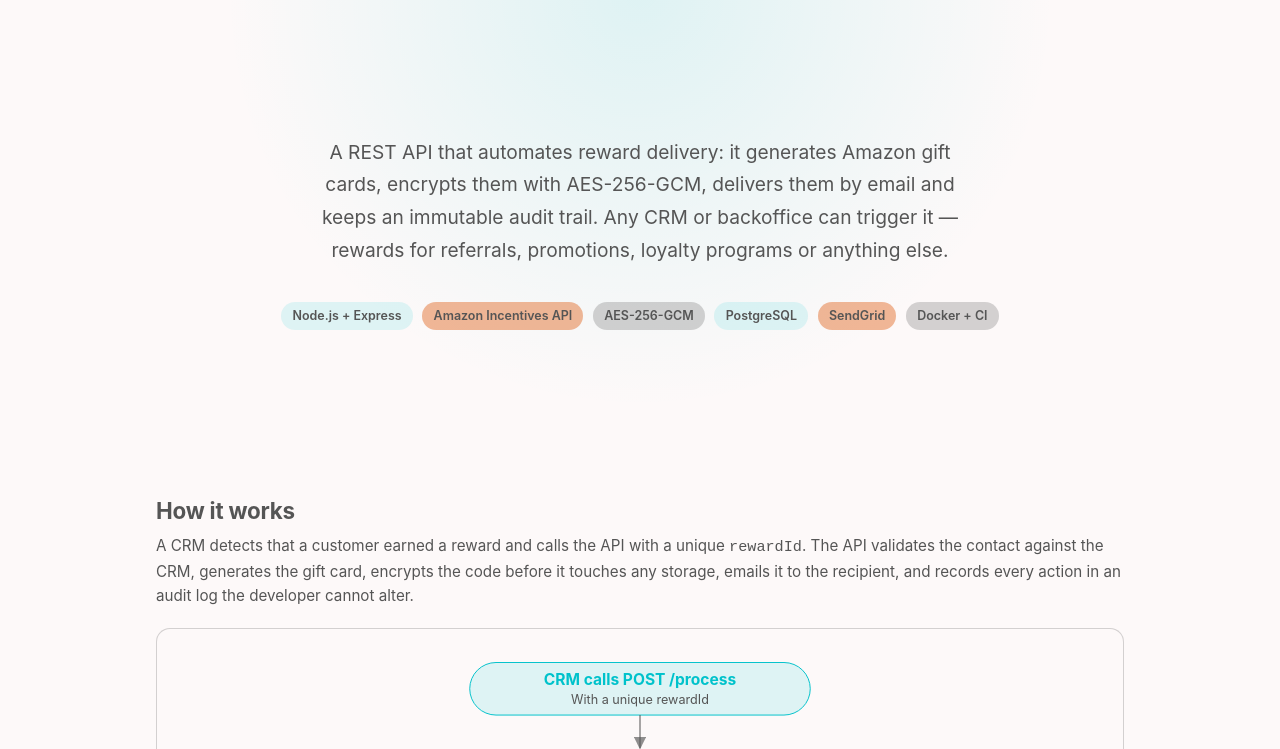
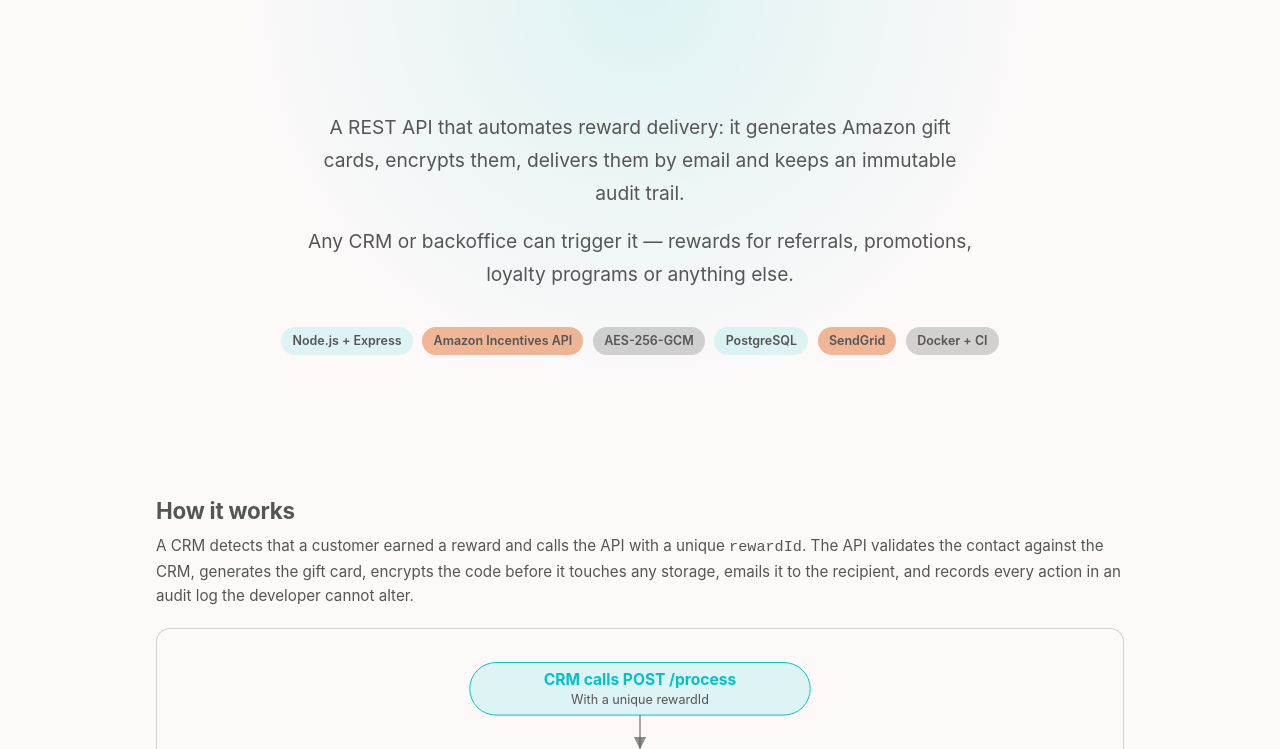
Before and after one commit to claudiavas/gift-cards-api-demo, a website: page public/index.html in a window 1280 px wide. Shown: the part 51-800 px from the top of the page. Drawn offline with Linux system fonts and the light colour scheme; no server answers.

Commit message:
refactor: simplificar texto del hero en dos párrafos
Separa la frase técnica (qué hace la API) de la frase de alcance
(quién puede activarla), quita la mención redundante a AES-256-GCM
(ya está en el badge de abajo).

```diff
--- a/public/index.html
+++ b/public/index.html
@@ -119,6 +119,7 @@
     background: radial-gradient(circle at 50% 0%, var(--accent-soft) 0%, transparent 60%);
   }
   header p.tagline { color: var(--text); margin: 0 auto; font-size: 1.2rem; max-width: 680px; line-height: 1.7; }
+  header p.tagline + p.tagline { margin-top: 1rem; }
   .badges { display: flex; flex-wrap: wrap; gap: 0.6rem; justify-content: center; margin-top: 2.25rem; }
   .badge {
     font-size: 0.78rem; font-weight: 600; padding: 0.25rem 0.7rem; border-radius: 99px;
@@ -279,9 +280,11 @@
 
 <header class="wrap">
   <p class="tagline" data-i18n-html="hdr.tagline">
-    A REST API that automates reward delivery: it generates Amazon gift cards, encrypts them with
-    AES-256-GCM, delivers them by email and keeps an immutable audit trail. Any CRM or backoffice
-    can trigger it — rewards for referrals, promotions, loyalty programs or anything else.
+    A REST API that automates reward delivery: it generates Amazon gift cards, encrypts them,
+    delivers them by email and keeps an immutable audit trail.
+  </p>
+  <p class="tagline" data-i18n-html="hdr.tagline2">
+    Any CRM or backoffice can trigger it — rewards for referrals, promotions, loyalty programs or anything else.
   </p>
   <div class="badges">
     <span class="badge">Node.js + Express</span>
@@ -526,7 +529,8 @@
 <script>
   const TRANSLATIONS = {
     en: {
-      'hdr.tagline': 'A REST API that automates reward delivery: it generates Amazon gift cards, encrypts them with AES-256-GCM, delivers them by email and keeps an immutable audit trail. Any CRM or backoffice can trigger it — rewards for referrals, promotions, loyalty programs or anything else.',
+      'hdr.tagline': 'A REST API that automates reward delivery: it generates Amazon gift cards, encrypts them, delivers them by email and keeps an immutable audit trail.',
+      'hdr.tagline2': 'Any CRM or backoffice can trigger it — rewards for referrals, promotions, loyalty programs or anything else.',
       'nav.how': 'How it works', 'nav.try': 'Try it', 'nav.security': 'Security decisions',
       'how.title': 'How it works',
       'how.sub': 'A CRM detects that a customer earned a reward and calls the API with a unique <code>rewardId</code>. The API validates the contact against the CRM, generates the gift card, encrypts the code before it touches any storage, emails it to the recipient, and records every action in an audit log the developer cannot alter.',
@@ -588,7 +592,8 @@
       'm.s7.explain': 'Every action you just performed left a record: action, gift card, actor, source IP, timestamp. The audit table is append-only: the application role can only INSERT and the auditor role can only SELECT — the developer cannot rewrite history.',
     },
     es: {
-      'hdr.tagline': 'Una API REST que automatiza la entrega de recompensas: genera tarjetas regalo de Amazon, las cifra con AES-256-GCM, las envía por email y mantiene un registro de auditoría inmutable. Cualquier CRM o backoffice puede activarla — recompensas por referidos, promociones, programas de fidelización o cualquier otro caso.',
+      'hdr.tagline': 'Una API REST que automatiza la entrega de recompensas: genera tarjetas regalo de Amazon, las cifra, las envía por email y mantiene un registro de auditoría inmutable.',
+      'hdr.tagline2': 'Cualquier CRM o backoffice puede activarla — recompensas por referidos, promociones, programas de fidelización o cualquier otro caso.',
       'nav.how': 'Cómo funciona', 'nav.try': 'Pruébalo', 'nav.security': 'Decisiones de seguridad',
       'how.title': 'Cómo funciona',
       'how.sub': 'Un CRM detecta que un cliente ganó una recompensa y llama a la API con un <code>rewardId</code> único. La API valida el contacto contra el CRM, genera la tarjeta regalo, cifra el código antes de que toque cualquier almacenamiento, la envía por email al destinatario, y registra cada acción en un log de auditoría que el desarrollador no puede alterar.',
```
